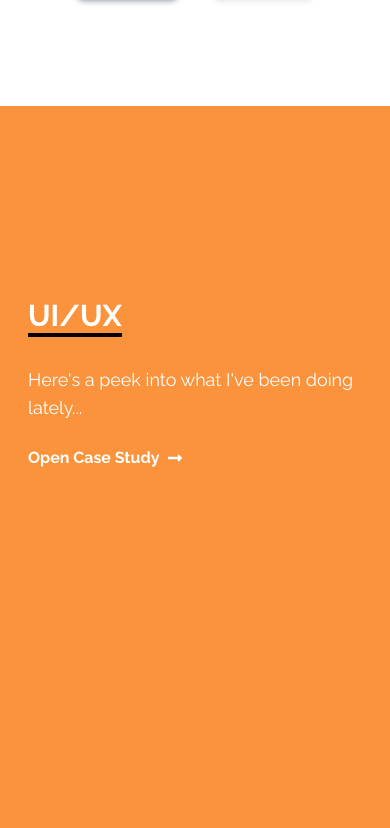
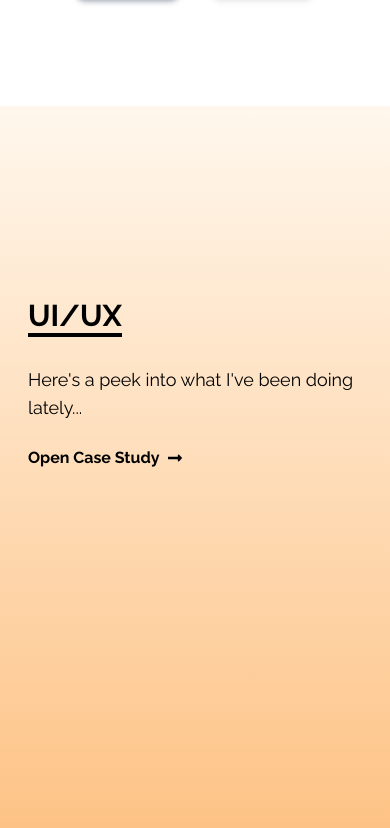
Before and after one commit to sniperglass/my-portfolio, a React (Create React App) app: page /uiux in a window 390 px wide. Shown: the part 3956-4784 px from the top of the page. Built offline with nearby package versions, Linux system fonts and the light colour scheme.

Commit message:
new updates

```diff
--- a/package.json
+++ b/package.json
@@ -9,7 +9,8 @@
     "react": "^18.2.0",
     "react-dom": "^18.2.0",
     "react-icons": "^4.6.0",
-    "react-router-dom": "^6.11.1",
+    "react-router": "^6.11.2",
+    "react-router-dom": "^6.11.2",
     "react-scripts": "5.0.1",
     "react-scroll": "^1.8.8",
     "web-vitals": "^2.1.4"
--- a/src/App.js
+++ b/src/App.js
@@ -1,3 +1,4 @@
+import React from "react";
 import Home from "./components/Home";
 import NavBar from "./components/NavBar";
 import About from "./components/About";
@@ -7,28 +8,30 @@ import Contact from "./components/Contact";
 import SocialLinks from './components/SocialLinks';
 import UIUX from './components/UIUX';
 import Casestudy from "./components/Casestudy";
+import Layout from './components/Layout';
 
-import { BrowserRouter as Router, Route, Routes } from 'react-router-dom';
+import { BrowserRouter, Route, Routes } from 'react-router-dom';
 
 
 function App() {
   return (
-    <Router>
 
-      <NavBar />
-      <Home />
-      <SocialLinks/>
-      <About />
-      <Portfolio />
-      <Experience />
-      <UIUX />
-      <Contact />
-      <Routes>
-        <Route path='/casestudy' element= { <Casestudy />} />
-      </Routes>
-
-    </Router>
-  );
+      <BrowserRouter>
+        <Routes>
+          <Route element={<Layout />}>
+            <Route path='/navbar' element={<NavBar/>}/>
+            <Route path='/' element={<Home/>}/>
+            <Route path='/about' element={<About />}/>
+            <Route path='/portfolio' element={<Portfolio />}/>
+            <Route path='/experience' element={<Experience />}/>
+            <Route path='/sociallinks' element={<SocialLinks/>}/>
+            <Route path='/uiux' element={<UIUX />}/>
+            <Route path='/casestudy' element= {<Casestudy/>}/>
+            <Route path='/contact' element={<Contact/>}/>
+          </Route>
+        </Routes>
+      </BrowserRouter>
+  )
 }
 
 export default App;
--- a/src/components/Casestudy.jsx
+++ b/src/components/Casestudy.jsx
@@ -2,8 +2,8 @@ import React from 'react'
 
 const Casestudy = () => {
   return (
-    <div name='Casestudy'>
-      <p>Hallooooo</p>
+    <div name='casestudy'>
+      <p></p>
     </div>
   )
 }
--- a/src/components/Home.jsx
+++ b/src/components/Home.jsx
@@ -1,10 +1,12 @@
 import React from 'react'
 import MyPhoto from '../assets/mainpage.png'
 import CV from '../assets/CV.pdf'
+//import {Link} from 'react-router-dom'
 
 const Home = () => {
   return (
     <div name='home'
+
         className='h-screen w-full bg-gradient-to-b
         from-black to-gray-500'>
 
@@ -39,7 +41,8 @@ const Home = () => {
                 mx-auto w-1/2 mb-10 md:w-full drop-shadow-2xl'/>
             </div>
         </div>
-    </div>
+        </div>
+
   )
 }
 
--- /dev/null
+++ b/src/components/Layout.js
@@ -0,0 +1,33 @@
+import React from 'react'
+import { Outlet } from 'react-router-dom'
+
+import Home from "./Home";
+import NavBar from "./NavBar";
+import About from "./About";
+import Portfolio from "./Portfolio";
+import Experience from "./Experience";
+import Contact from "./Contact";
+import SocialLinks from './SocialLinks';
+import UIUX from './UIUX';
+import Casestudy from './Casestudy';
+
+
+const Layout = () => {
+  return (
+    <>
+       <NavBar/>
+        <Home/>
+        <About/>
+        <Portfolio />
+        <Experience />
+        <SocialLinks/>
+        <UIUX />
+        <Casestudy/>
+        <Contact/>
+        <Outlet/>
+    </>
+  )
+
+}
+
+export default Layout
--- a/src/components/NavBar.jsx
+++ b/src/components/NavBar.jsx
@@ -1,6 +1,6 @@
 import React from 'react'
 import { useState } from 'react';
-import {FaBars, FaTimes} from 'react-icons/fa';
+import {FaBars, FaTimes} from 'react-icons/fa'
 import { Link } from 'react-scroll';
 
 const NavBar = () => {
@@ -12,6 +12,7 @@ const NavBar = () => {
         {
             id: 1,
             link: 'home'
+
         },
         {
             id: 2,
@@ -27,7 +28,7 @@ const NavBar = () => {
         },
         {
             id: 5,
-            link: 'UI/UX'
+            link: 'UIUX'
         },
         {
             id: 6,
@@ -54,19 +55,22 @@ const NavBar = () => {
                 key={id}
                 className='text-3xl font-signature ml-3'
                 >
-                    <Link to={link} smooth duration={500}>immanuel.</Link>
+
+                        <Link to={link} smooth duration={500}>immanuel.</Link>
+
                 </h1>
              ))}
         </div>
 
         <ul className='hidden md:flex'>
-            {links.map(({ id, link }) => (
+            {links.map(({ id, link}) => (
                  <li
                  key={id}
                  className='px-3 cursor-pointer font-medium text-gray-400 hover:scale-110
                  duration-200'
                  >
-                    <Link to={link} smooth duration={500}>{link}</Link>
+
+                     <Link to={link} smooth duration={500}>{link}</Link>
 
                 </li>
             ))}
@@ -92,7 +96,9 @@ const NavBar = () => {
                 ))}
             </ul>
         )}
+
     </div>
+
   );
 };
 
--- a/src/components/UIUX.jsx
+++ b/src/components/UIUX.jsx
@@ -1,59 +1,40 @@
 import React from 'react';
 import iphone from '../assets/iphone-mockup.png'
+import Casestudy from './Casestudy';
 import { FaLongArrowAltRight } from 'react-icons/fa';
-import { Link } from 'react-scroll'
-
-
+import { Link } from 'react-router-dom';
 
 const Uiux = () => {
 
-
-  const link = [
-      {
-          id: 1,
-          link: 'Casestudy'
-      }
-    ]
-
-
   return (
-    <div name='UI/UX' className='w-full h-screen bg-orange-400'>
+    <div name='UIUX' className='w-full h-screen bg-gradient-to-b
+    from-orange-50 to-orange-300'>
 
         <div className='max-w-screen-lg p-7 md:p-4 mx-auto flex
         flex-col w-full justify-center md:h-screen pt-28
           '>
 
             <div className='xs:mt-20'>
-                <p className='text-3xl md:text-4xl inline font-bold text-white border-b-4
+                <p className='text-3xl md:text-4xl inline font-bold text-black border-b-4
                 border-black'>UI/UX</p>
             </div>
 
             <div>
-                <p className='xs:text-lg mt-8 text-white'>
+                  <p className='xs:text-lg mt-8 text-black'>
                       Here's a peek into what I've been doing lately...
                   </p>
 
                   <br />
 
-
                   <div>
-                  {link.map(({ id, link }) => (
                     <h1
-                      key={id}
-                      className='xs:text-2 font-bold flex text-white cursor-pointer
+                      className='xs:text-2 font-bold flex text-black cursor-pointer
                       hover:scale-90 duration-300'>
 
-                    <Link to={link} smooth duration={500}>Open Case Study </Link>
+                    <Link to={ Casestudy } >Open Case Study </Link>
                     <span className='flex align-middle mx-1 p-1'> <FaLongArrowAltRight /></span>
                     </h1>
-
-                    ))}
-
-
-
-
                   </div>
-
 
                   <div className='hidden md:flex justify-between items-center align-middle
                   h-5  ml-[550px] mb-[150px] md:w-5/6 my-auto'>
--- a/src/index.js
+++ b/src/index.js
@@ -2,10 +2,13 @@ import React from 'react';
 import ReactDOM from 'react-dom/client';
 import './index.css';
 import App from './App';
+//import { BrowserRouter } from 'react-router-dom';
+
 
 const root = ReactDOM.createRoot(document.getElementById('root'));
 root.render(
   <React.StrictMode>
-    <App />
+      <App />
   </React.StrictMode>
+
 );
```
Also changed, not shown: src/assets/iphone-mockup.png, 1 other file (tests, documents, lock files or other folders). Lines whose indentation alone changed are shown as unchanged.
